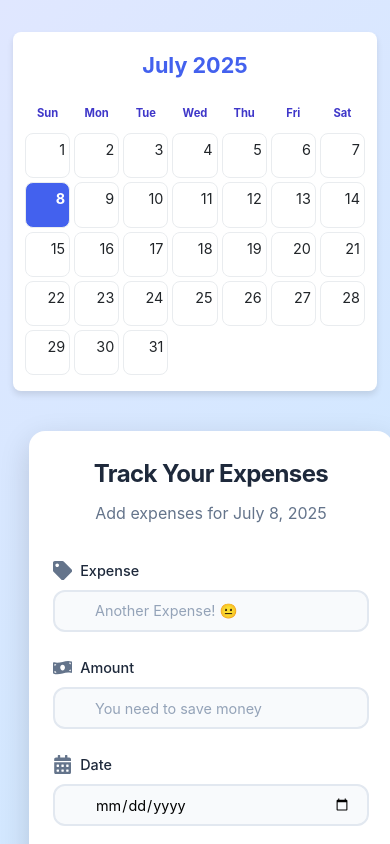
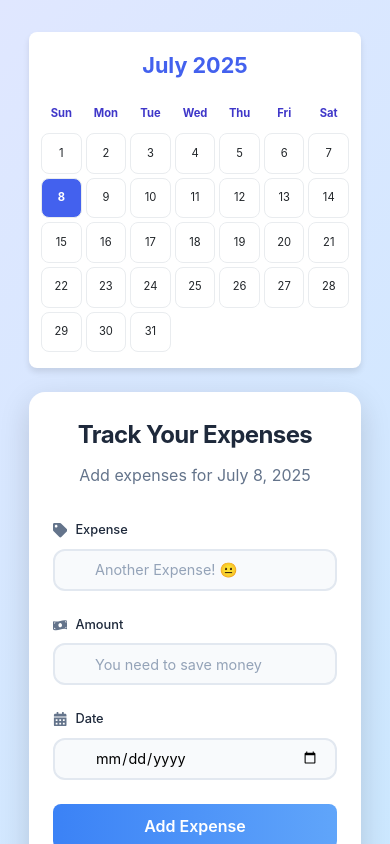
Before and after one commit to NightWalker55/Expense-Tracker, a React (Create React App) app: page / in a window 390 px wide. Shown: the top 844 px of the page. Built offline with nearby package versions, Linux system fonts and the light colour scheme; no server answers.

Commit message:
Updated css

```diff
--- a/src/components/Calendar/Calendar.css
+++ b/src/components/Calendar/Calendar.css
@@ -65,6 +65,7 @@
 
 .day-number {
   font-size: 0.9rem;
+  margin: auto;
 }
 
 
@@ -78,12 +79,12 @@
   }
 
   .calendar-day {
-    font-size: 0.75rem;
+    font-size: 0.65rem;
     padding: 0.35rem;
   }
 
   .calendar-weekday {
-    font-size: 0.75rem;
+    font-size: 0.6rem;
   }
 }
 
@@ -108,4 +109,8 @@
   .calendar-header {
     font-size: 0.9rem;
   }
+
+  .day-number{
+    font-size: .7rem;
+  }
 }
--- a/src/components/ExpenseForm/ExpenseForm.css
+++ b/src/components/ExpenseForm/ExpenseForm.css
@@ -15,7 +15,6 @@ body {
   padding: 1rem;
 }
 
-/* Form Container */
 .form-container {
   max-width: 450px;
   width: 100%;
@@ -33,10 +32,9 @@ body {
   box-shadow: 0 15px 40px rgba(0, 0, 0, 0.2);
 }
 
-/* Headings */
 .form-title {
   text-align: center;
-  font-size: 2rem;
+  font-size: 1.5rem;
   font-weight: 700;
   color: #1e293b;
   margin-bottom: 0.5rem;
@@ -45,20 +43,19 @@ body {
 
 .form-subtitle {
   text-align: center;
-  font-size: 1.2rem;
+  font-size: 1.1rem;
   font-weight: 400;
   color: #64748b;
   margin-bottom: 2rem;
 }
 
-/* Form */
+
 .expense-form {
   display: flex;
   flex-direction: column;
   gap: 1.5rem;
 }
 
-/* Input Group */
 .input-group {
   position: relative;
   display: flex;
@@ -66,7 +63,7 @@ body {
 }
 
 .input-group label {
-  font-size: 0.9rem;
+  font-size: 0.8rem;
   font-weight: 500;
   color: #1e293b;
   margin-bottom: 0.5rem;
@@ -77,11 +74,11 @@ body {
 
 .input-icon {
   color: #64748b;
-  font-size: 1.2rem;
+  font-size: .9rem;
 }
 
 .input-group input {
-  height: 48px;
+  height: 40px;
   padding: 0 1rem 0 2.5rem;
   font-size: 1rem;
   border: 2px solid #e2e8f0;
@@ -101,14 +98,14 @@ body {
   color: #94a3b8;
 }
 
-/* Submit Button */
+
 .submit-btn {
-  height: 50px;
+  height: 38px;
   background: linear-gradient(90deg, #3b82f6 0%, #60a5fa 100%);
   color: white;
   border: none;
-  border-radius: 12px;
-  font-size: 1.1rem;
+  border-radius: 8px;
+  font-size: .9rem;
   font-weight: 600;
   cursor: pointer;
   transition: all 0.3s ease;
@@ -127,11 +124,10 @@ body {
   transform: scale(0.98);
 }
 
-/* Responsive Design */
 @media (max-width: 480px) {
   .form-container {
     padding: 1.5rem;
-    margin: 1rem;
+    margin: auto;
   }
 
   .form-title {
```
Also changed, not shown: src/hooks/useExpenses.js (deleted, +0 -77 lines).
